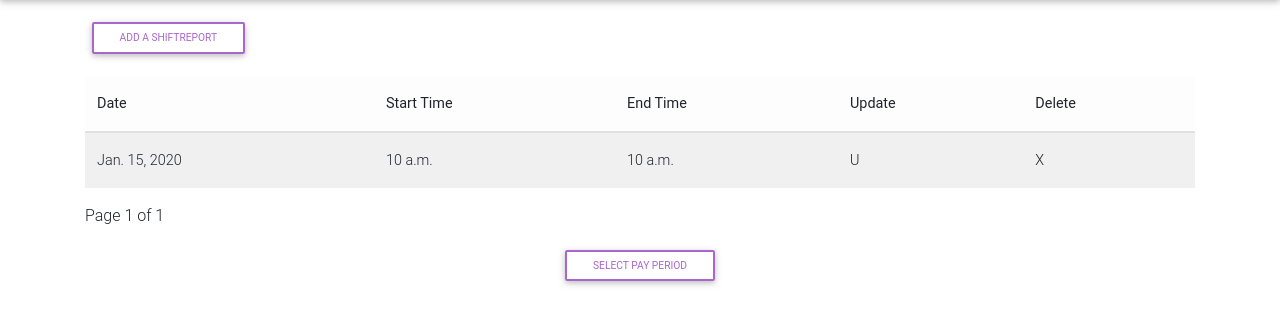
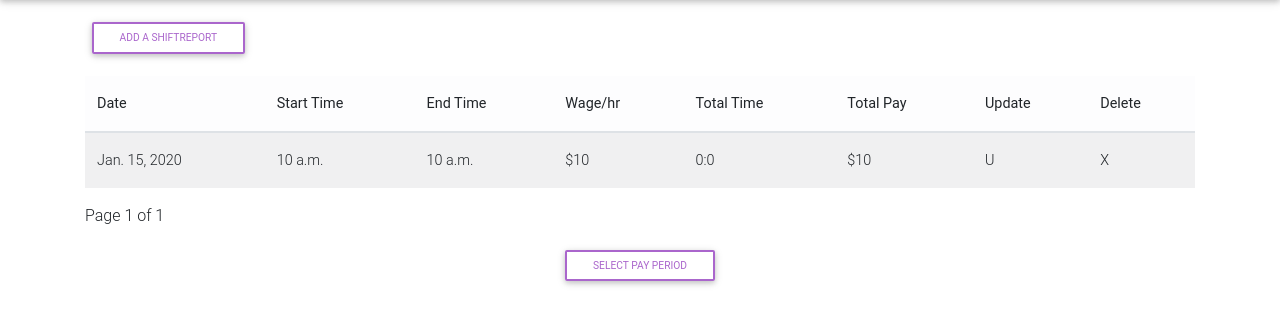
Before and after one commit to A-Cer23/ShiftRC_App, a Django app: page /shiftreports/ in a window 1280 px wide. Shown: the part 63-388 px from the top of the page. Run offline with Django 4.2, Linux system fonts and the light colour scheme; tables that the repository leaves empty hold one stand-in row (values such as "Sample post"); some libraries are stand-ins or nearby versions.

Commit message:
added wage, totaltime, totalpay to shiftreport model and cleaned up function based views in shiftreports app to class based

```diff
--- a/ShiftRC/ShiftRC/urls.py
+++ b/ShiftRC/ShiftRC/urls.py
@@ -18,7 +18,7 @@ from django.urls import path, include
 
 urlpatterns = [
     path('', include('shiftreports.urls')),
-    path('user', include('users.urls')),
+    path('user/', include('users.urls')),
     path('admin/', admin.site.urls),
 
 ]
--- a/ShiftRC/shiftreports/forms.py
+++ b/ShiftRC/shiftreports/forms.py
@@ -4,8 +4,8 @@ class Shiftreport_Form(forms.Form):
     date = forms.DateField(label="Date", widget=forms.DateInput(attrs={'type': 'date'}))
     start_time = forms.TimeField(label="Start Time", widget=forms.TimeInput(attrs={'type': 'time'}))
     end_time = forms.TimeField(label="End Time", widget=forms.TimeInput(attrs={'type': 'time'}))
+    wage = forms.IntegerField(label="Wage $/hr")
 
 class Pay_Period_Form(forms.Form):
     start_date =  forms.DateField(label="Start Date", widget=forms.DateInput(attrs={'type': 'date'}))
     end_date = forms.DateField(label="End Date", widget=forms.DateInput(attrs={'type': 'date'}))
-    wage = forms.IntegerField(label='Wage /hr')
--- a/ShiftRC/shiftreports/templates/shiftreports/report.html
+++ b/ShiftRC/shiftreports/templates/shiftreports/report.html
@@ -11,7 +11,6 @@
         <div class="container">
             <p>Total Pay: ${{ total_pay }}</p>
             <p>Total Hours: {{ total_time.total_hours }}:{{ total_time.total_minutes }}</p>
-            <p>Wage (/hr): {{wage}}</p>
             <p>Total Shifts: {{ total_shifts }}</p>
         </div>
         <script src="https://cdn.jsdelivr.net/npm/bootstrap@5.2.0-beta1/dist/js/bootstrap.bundle.min.js" integrity="sha384-pprn3073KE6tl6bjs2QrFaJGz5/SUsLqktiwsUTF55Jfv3qYSDhgCecCxMW52nD2" crossorigin="anonymous"></script>
--- a/ShiftRC/shiftreports/templates/shiftreports/shiftreports.html
+++ b/ShiftRC/shiftreports/templates/shiftreports/shiftreports.html
@@ -18,6 +18,9 @@
                             <th>Date</th>
                             <th>Start Time</th>
                             <th>End Time</th>
+                            <th>Wage/hr</th>
+                            <th>Total Time</th>
+                            <th>Total Pay</th>
                             <th>Update</th>
                             <th>Delete</th>
                         </tr>
@@ -28,9 +31,17 @@
                                     <td>{{shiftreport.date}}</td>
                                     <td>{{shiftreport.start_time}}</td>
                                     <td>{{shiftreport.end_time}}</td>
+                                    <td>${{shiftreport.wage}}</td>
+                                    <td>{{shiftreport.get_total_hours_minutes}}</td>
+                                    <td>${{shiftreport.total_pay}}</td>
                                     <td><a href="{% url 'shiftreports:updatesr' shiftreport.id %}">U</a></td>
                                     <td><a href="{% url 'shiftreports:deletesr' shiftreport.id %}">X</a></td>
+                                    <div class="collapse mt-3" id="collapsesr">
+                                        Total Hours: {{shiftreport.total_hours}}
+                                        Total Pay: {{shiftreport.total_pay}}
+                                    </div>
                                 </tr>
+
                         {%endfor%}
                     </tbody>
                 </table>
--- a/ShiftRC/shiftreports/urls.py
+++ b/ShiftRC/shiftreports/urls.py
@@ -5,10 +5,9 @@ app_name = 'shiftreports'
 urlpatterns = [
     path('', views.Index.as_view(), name='index'),
     path('shiftreports/', views.Shiftreports.as_view(), name='shiftreports'),
-    # path('shiftreports/', views.shiftreports, name='shiftreports'),
-    path('shiftreports/add/', views.addsr, name='addsr'),
-    path('shiftreports/delete/<int:shiftreport_id>', views.deletesr, name='deletesr'),
-    path('shiftreports/update/<int:shiftreport_id>', views.updatesr, name='updatesr'),
-    path('shiftreports/payperiod/', views.payperiod, name='payperiod'),
-    #path('report/',)
+    path('shiftreports/add/', views.Addsr.as_view(), name='addsr'),
+    path('shiftreports/update/<int:shiftreport_id>', views.Updatesr.as_view(), name='updatesr'),
+    # path('shiftreports/delete/<int:shiftreport_id>', views.deletesr, name='deletesr'),
+    path('shiftreports/delete/<int:shiftreport_id>', views.Deletesr.as_view(), name='deletesr'),
+    path('shiftreports/payperiod/', views.Payperiod.as_view(), name='payperiod'),
 ]
--- a/ShiftRC/shiftreports/views.py
+++ b/ShiftRC/shiftreports/views.py
@@ -3,126 +3,148 @@ from .models import Shiftreport
 from .forms import Pay_Period_Form, Shiftreport_Form
 from django.views import View
 from django.views.generic.list import ListView
-from datetime import datetime, date, timedelta
+from datetime import timedelta
 
-# Create your views here.
+
 class Index(View):
+    # Index view
     template_name = 'shiftreports/index.html'
 
     def get(self, request, *args, **kwargs):
+        # return index page upon get request
         return render(request, self.template_name, {})
 
 
 class Shiftreports(ListView):
+    # Shiftreport listview
+    # returns shitreports.html with all shiftreport data ordered by date
     model = Shiftreport
     paginate_by = 10
     template_name = 'shiftreports/shiftreports.html'
     ordering = ['-date']
 
-# def shiftreports(request):
-#     shiftreport_list = Shiftreport.objects.order_by('-date')
-#     context = {
-#         'shiftreport_list': shiftreport_list,
-#         }
-#     return render(request, 'shiftreports/shiftreports.html', context)
 
 class Addsr(View):
+    # Add shiftreport view
     template_name = 'shiftreports/srform.html'
     form_class = Shiftreport_Form
 
     def get(self, request, *args, **kwargs):
+        # renders shiftreport form with empty fields upon get request
         form = self.form_class()
         context = {
             'add_updt': 'Add',
             'form': form,
         }
+        return render(request, self.template_name, context)
 
     def post(self, request, *args, **kwargs):
+        # upon post request, form data will be cleaned and turned into a shiftreport
+        # updates shiftreport's total hours and total pay then saves to database
+        # redirects to shiftreports list view
         form = self.form_class(request.POST)
-        if form.is_valid():
-            pass
-
-def addsr(request):
-    if request.method == "POST":
-        form = Shiftreport_Form(request.POST)
         if form.is_valid():
             date = form.cleaned_data['date']
             start_time = form.cleaned_data['start_time']
             end_time = form.cleaned_data['end_time']
-            sr = Shiftreport(date = date, start_time = start_time, end_time = end_time)
+            wage = form.cleaned_data['wage']
+            sr = Shiftreport(date = date, start_time = start_time, end_time = end_time, wage=wage)
+            sr.update_total_hours()
+            sr.update_total_pay()
             sr.save()
-            return redirect('/')
-    else:
-        form = Shiftreport_Form()
+            return redirect('/shiftreports')
+
+
+class Updatesr(View):
+    # Update shiftreport view
+    template_name = 'shiftreports/srform.html'
+    form_class = Shiftreport_Form
+
+    def get(self, request, shiftreport_id, *args, **kwargs):
+        # renders shiftreport form and fills form's fields with the shiftreport selected to update
+        sr = get_object_or_404(Shiftreport, pk=shiftreport_id)
+        form = self.form_class(initial={'date': sr.date, 'start_time': sr.start_time, 'end_time': sr.end_time, 'wage': sr.wage})
         context = {
-        'add_updt': 'Add',
-        'form': form,
-    }
-    return render(request, 'shiftreports/srform.html', context)
+            'add_updt': 'Update',
+            'form':form
+        }
+        return render(request, self.template_name, context)
 
-def updatesr(request, shiftreport_id):
-    if request.method == "POST":
-        form = Shiftreport_Form(request.POST)
+    def post(self, request, shiftreport_id, *args, **kwargs):
+        # upon post request, form is cleaned and steps are repeated like the add shiftreport view post request
+        form = self.form_class(request.POST)
         if form.is_valid():
             date = form.cleaned_data['date']
             start_time = form.cleaned_data['start_time']
             end_time = form.cleaned_data['end_time']
+            wage = form.cleaned_data['wage']
             sr = get_object_or_404(Shiftreport, pk=shiftreport_id)
             sr.date = date
             sr.start_time = start_time
             sr.end_time = end_time
+            sr.wage = wage
+            sr.update_total_hours()
+            sr.update_total_pay()
             sr.save()
-            return redirect('/')
-    else:
-        sr = get_object_or_404(Shiftreport, pk=shiftreport_id)
-        form = Shiftreport_Form(initial={'date': sr.date, 'start_time': sr.start_time, 'end_time': sr.end_time})
-        context = {
-            'add_updt': 'Update',
-            'form':form
-        }
-    return render(request, 'shiftreports/srform.html', context)
-
-def deletesr(request, shiftreport_id):
-    sr = get_object_or_404(Shiftreport, pk=shiftreport_id)
-    sr.delete()
-    return redirect('/')
+            return redirect('/shiftreports')
 
 
-def payperiod(request, wage=15):
-    if request.method == 'POST':
-        form = Pay_Period_Form(request.POST)
+class Deletesr(View):
+    # deletes shiftreport based on shiftreport id
+    def get(self, request, shiftreport_id, *args, **kwargs):
+        sr = get_object_or_404(Shiftreport, pk=shiftreport_id)
+        sr.delete()
+        return redirect('/shiftreports')
+
+
+class Payperiod(View):
+    # payperiod view
+    form_class = Pay_Period_Form
+
+    def get(self, request, *args, **kwargs):
+        # renders an empty pay period form
+        form = self.form_class()
+        context = {
+            'form': form
+        }
+        return render(request, 'shiftreports/payperiod.html', context)
+
+    def post(self, request, *args, **kwargs):
+        # upon post request, form is cleaned and gets the whole report list for all the shiftreports within the date range
+        form = self.form_class(request.POST)
         if form.is_valid():
             start_date = form.cleaned_data['start_date']
             end_date = form.cleaned_data['end_date']
-            wage = form.cleaned_data['wage']
-            report = calculate_report(start_date, end_date, wage)
+            report = self.calculate_report(start_date, end_date)
             return render(request, 'shiftreports/report.html', report)
 
-    else:
-        form = Pay_Period_Form(initial={'wage': wage})
-        context = {
-            'form': form,
+    def calculate_report(self, start_date, end_date):
+        # takes start and end dates then finds the shiftreports within the date range
+        # gathers all data needed for the report
+        # returns a dictionary filled with report information
+        shiftreports = Shiftreport.objects.filter(date__gte=start_date, date__lte=end_date)
+        total_time = timedelta()
+        total_shifts = 0
+        total_pay = 0
+        for sr in shiftreports:
+            total_time += sr.total_hours
+            total_shifts += 1
+            total_pay += sr.total_pay
+        total_hours, total_minutes = total_time_to_hours_minutes(total_time)
+        report = {
+            'total_pay': total_pay,
+            'total_shifts': total_shifts,
+            'total_time': {'total_hours': total_hours,
+                            'total_minutes': total_minutes,
+                            },
         }
-        return render(request, 'shiftreports/payperiod.html', context)
+        return report
 
-def calculate_report(start_date, end_date, wage):
-    shiftreports = Shiftreport.objects.filter(date__gte=start_date, date__lte=end_date)
-    total_time = timedelta()
-    total_shifts = 0
-    for sr in shiftreports:
-        start_time = datetime.combine(date.today(), sr.start_time)
-        end_time = datetime.combine(date.today(), sr.end_time)
-        total_time += end_time - start_time
-        total_shifts += 1
-    total_pay = (total_time.total_seconds()/60/60) * wage
+
+##### functions that are used by multiple views #####
+
+def total_time_to_hours_minutes(total_time:timedelta):
+    # returns total hours and minutes as integer type from the total time as timedelta type
     total_hours = int(total_time.total_seconds() / 3600)
     total_minutes = int(total_time.total_seconds() / 60) % 60
-    report = {
-        'total_pay': total_pay,
-        'total_shifts': total_shifts,
-        'total_time': {'total_hours': total_hours,
-                        'total_minutes': total_minutes,
-                        },      #total_time.total_seconds()/60/60,
-        'wage':wage
-    }
-    return report
+    return total_hours, total_minutes
```
Also changed, not shown: ShiftRC/shiftreports/models.py (+20 -0 lines), ShiftRC/shiftreports/migrations/0002_shiftreport_wage.py (added), ShiftRC/shiftreports/migrations/0003_shiftreport_total_hours.py (added), ShiftRC/shiftreports/migrations/0004_shiftreport_total_pay.py (added), working_on.txt (added).
